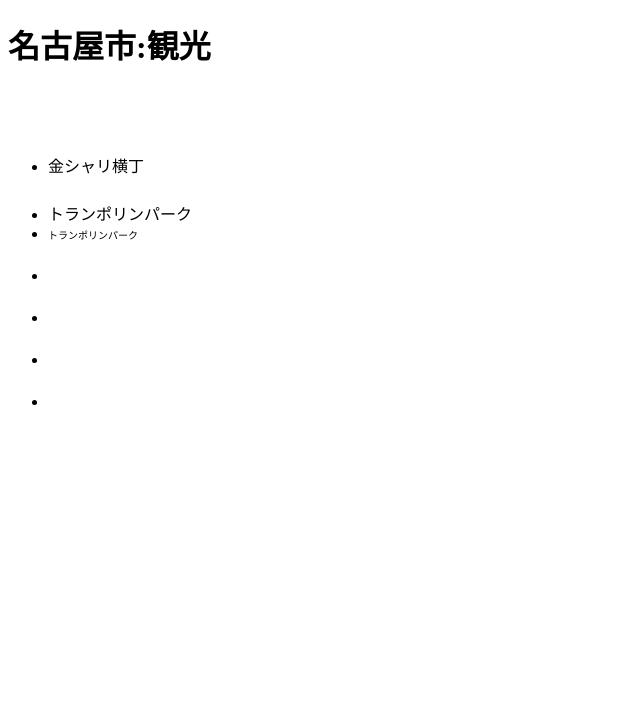
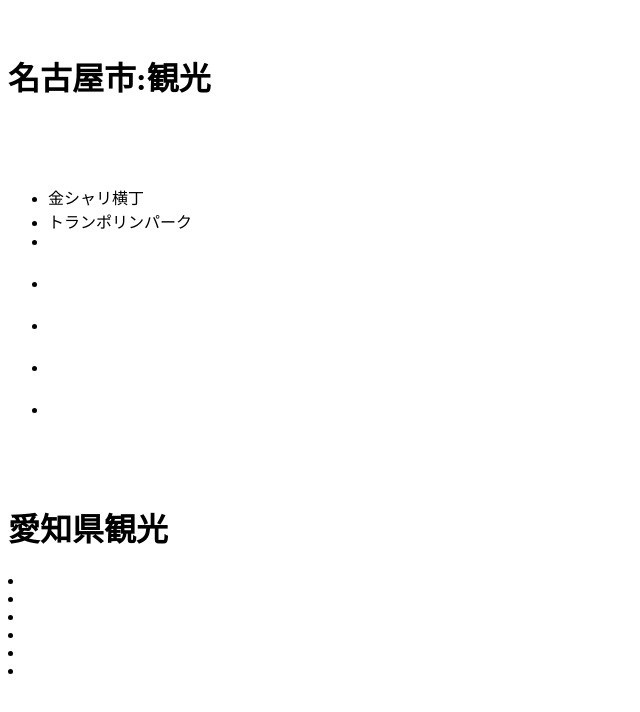
Before and after one commit to CP-infinite/github.io, a plain HTML site: page index.html in a window 1280 px wide. Shown: the whole page, without its empty margins (0-640 px from the left). Drawn offline with Linux system fonts and the light colour scheme.

Commit message:
Update index.html

```diff
--- a/index.html
+++ b/index.html
@@ -6,17 +6,29 @@
     <link rel="stylesheet" href="stylesheet.css">
   </head>
   <body>
-    <h1 class="title">名古屋市:観光</h1>
-    　　<ul>
-      　　<li>金シャリ横丁</li>
-     　　 <li>トランポリンパーク</li>
-         <li><font size="-2">トランポリンパーク</font></li>
+  　<div>
+     <h1 class="title">名古屋市:観光</h1>
+     　<ul>
+      　 <li>金シャリ横丁</li>
+         <li>トランポリンパーク</li>
+         <li></li>
    　　   <li></li>
   　　    <li></li>
 　　      <li></li>
       　　<li></li>
    　　 </ul>
-
+    </div>
+    <div>
+  　  <h1 class="title">愛知県観光</h1>
+      <ui>
+       <li></li>
+       <li></li>
+       <li></li>
+       <li></li>
+       <li></li>
+       <li></li>
+      </ui>
+    </div>
 
   </body>
 </html>
```
